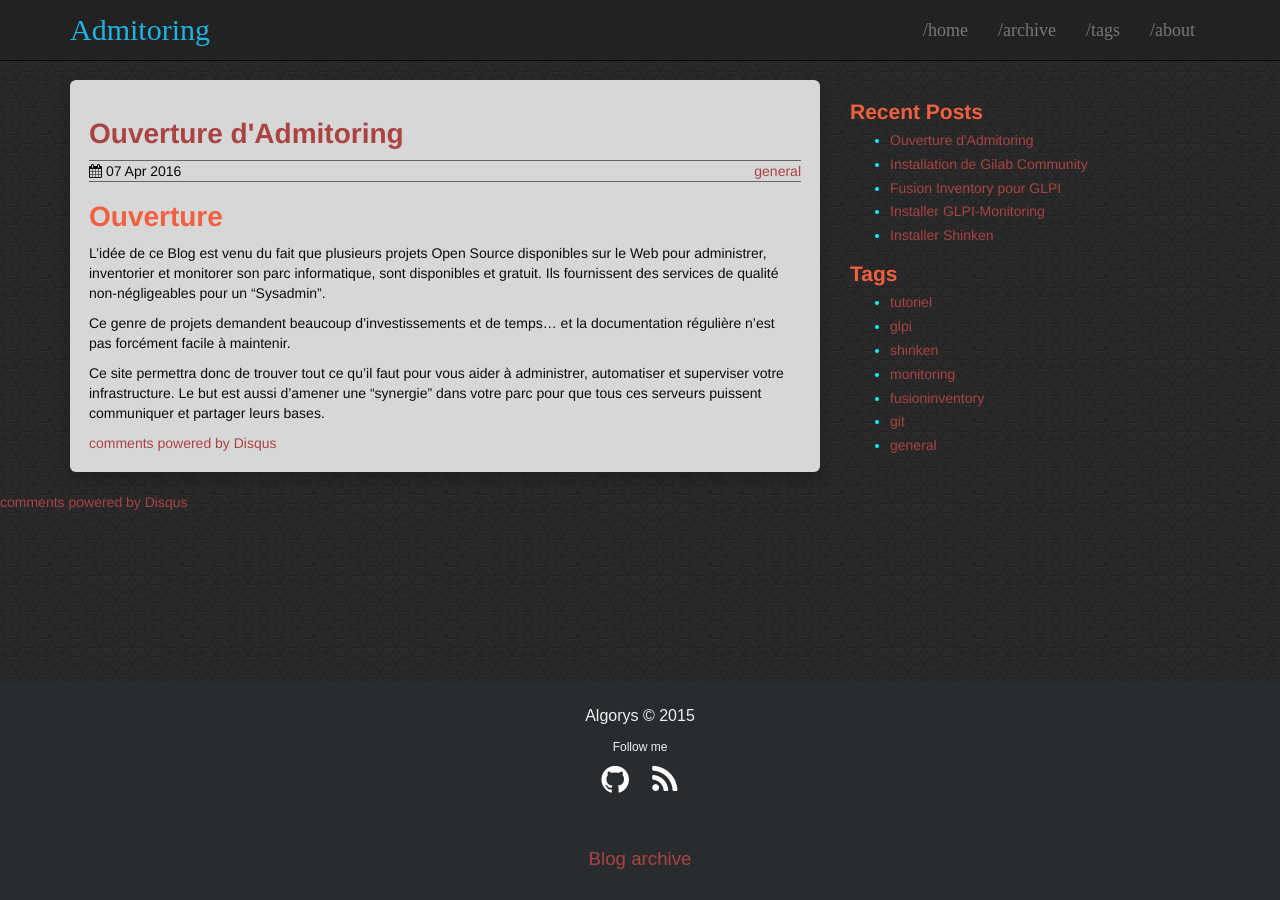
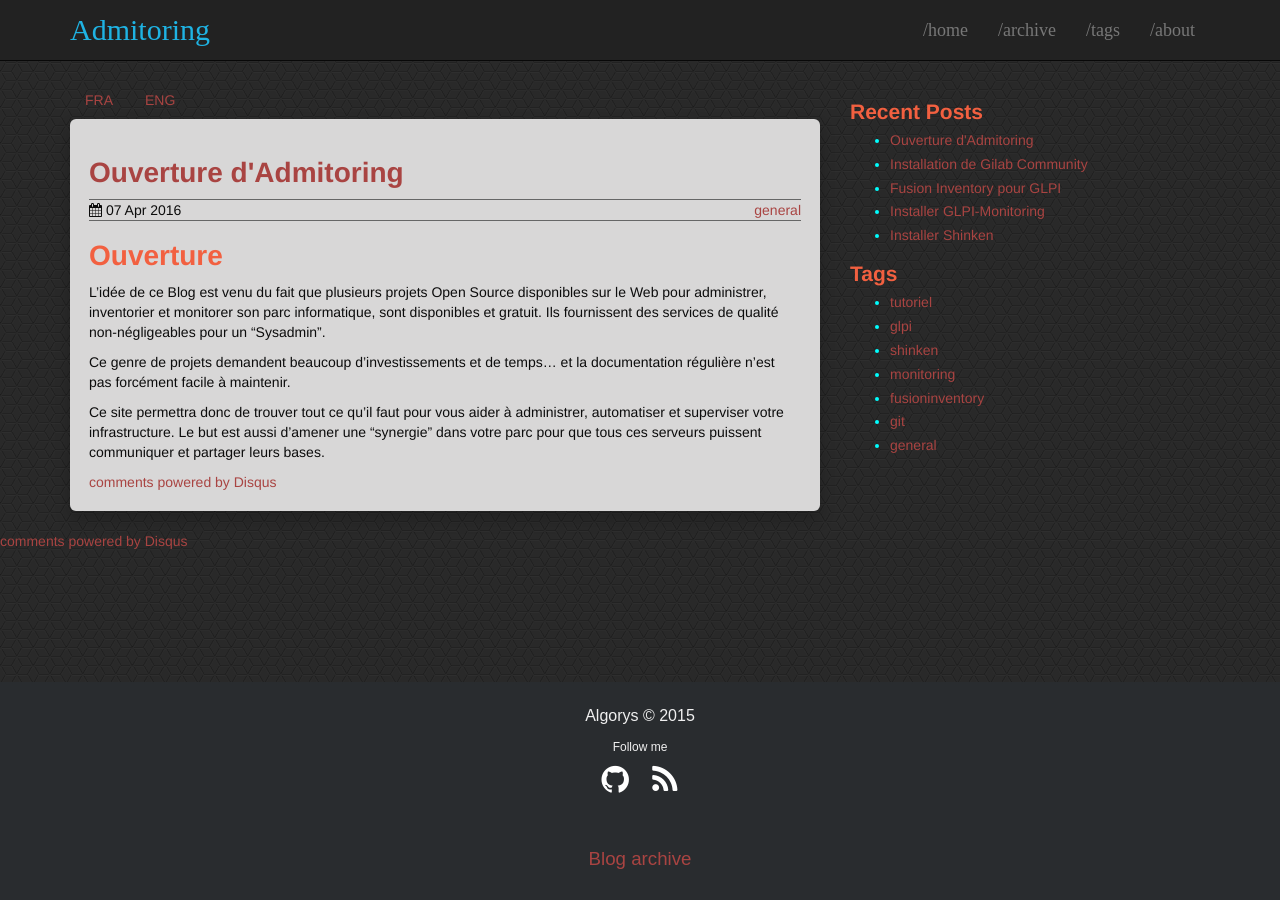
Before and after one commit to algorys/sysadmin, a Jekyll site: the page built from news/_posts/2016-04-08-ouverture.md, in a window 1280 px wide. Built offline with Jekyll 4.4.1, drawn with Linux system fonts in a browser that asks for light colours; comment, search, counter and statistics services are not loaded.

Commit message:
Add nav with correct css

```diff
--- a/_layouts/post.html
+++ b/_layouts/post.html
@@ -6,6 +6,10 @@
       <div class="row">
         <div class="col-md-8">
           <div class="article">
+            <ul class="nav nav-tabs">
+             <li role="presentation"><a href="{{ site.url | append:site.baseurl | append:page.url }}">FRA</a></li>
+             <li role="presentation"><a href="{{ site.url | append:site.baseurl | append:page.url }}/eng">ENG</a></li>
+            </ul>
             <div class="well">
               <h1><a href="{{ site.url | append:site.baseurl | append:page.url }}">{{ page.title }}</a></h1>
               <div class="post-meta">
--- a/css/theme.scss
+++ b/css/theme.scss
@@ -125,6 +125,17 @@ ul.social-media {
 //********************************************************
 //                    Post
 //********************************************************
+.nav-tabs {
+    border-bottom: none;
+}
+
+.nav>li>a:hover {
+    background-color: transparent;
+}
+ .nav-tabs>li>a {
+     border: none;
+}
+
 h2.post-title {
   padding-top: 10px;
   text-align: left;
```
